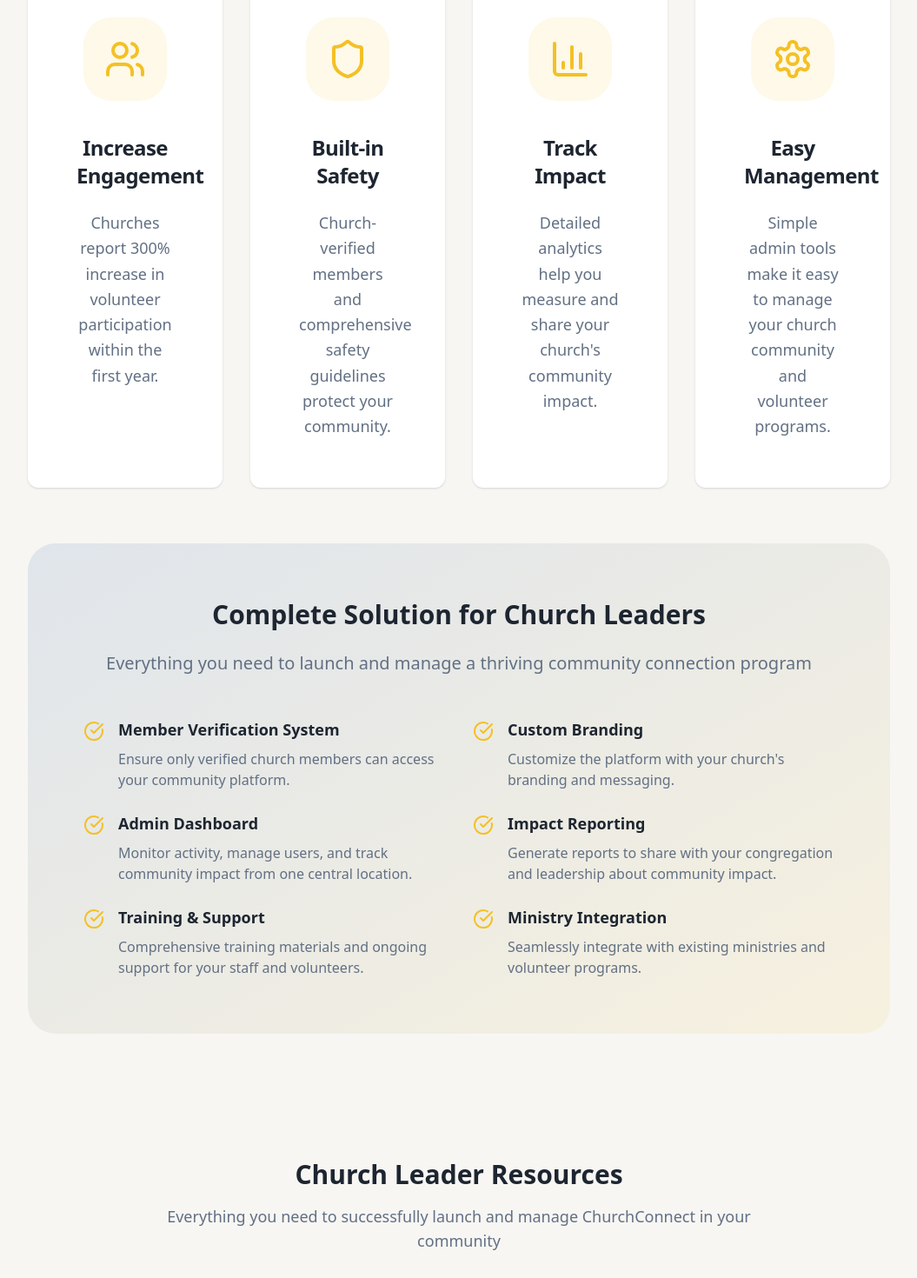
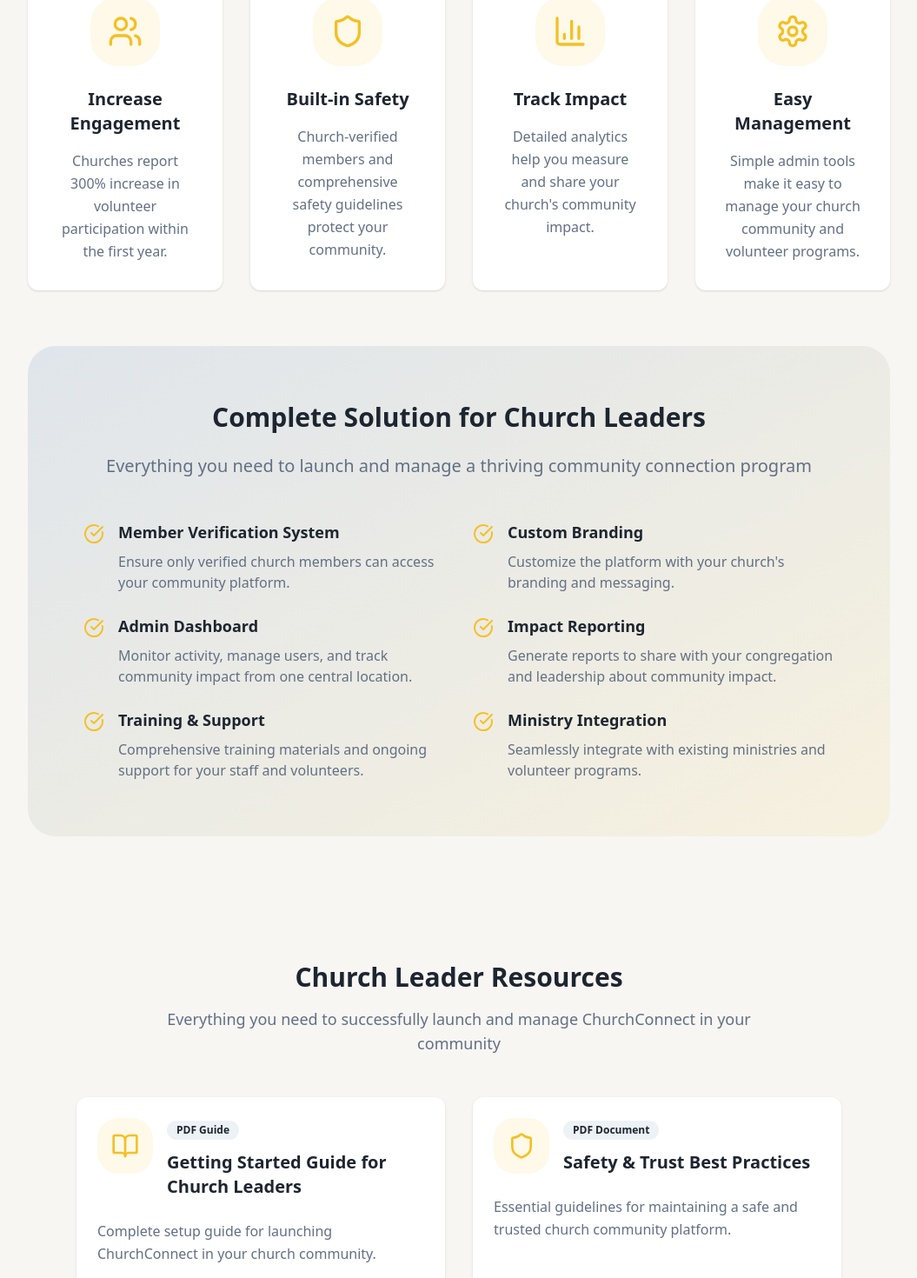
Before and after one commit to CYPKNFT/church-connect, a React (Vite) app: page /churches in a window 1280 px wide. Shown: the part 1287-2757 px from the top of the page at 87% size, without its empty margins (112-1167 px from the left). Built offline with nearby package versions, Linux system fonts and the light colour scheme.

Commit message:
Fix warped cards and glow

```diff
--- a/src/pages/Churches.tsx
+++ b/src/pages/Churches.tsx
@@ -145,57 +145,49 @@ export default function Churches() {
           </div>
 
           <div className="grid md:grid-cols-2 lg:grid-cols-4 gap-8">
-            <Card className="border-0 shadow-card hover:shadow-accent hover-lift bg-card backdrop-blur-sm group text-center p-8">
-              <CardHeader className="pb-6">
-                <div className="w-24 h-24 bg-accent/10 rounded-3xl flex items-center justify-center mx-auto mb-8 group-hover:bg-accent/20 transition-all duration-300 group-hover:scale-110">
-                  <Users className="w-12 h-12 text-accent" />
+            <Card className="border-0 shadow-card hover:shadow-accent hover-lift bg-card backdrop-blur-sm group text-center h-full">
+              <CardContent className="p-8 h-full flex flex-col">
+                <div className="w-20 h-20 bg-accent/10 rounded-3xl flex items-center justify-center mx-auto mb-6 group-hover:bg-accent/20 transition-all duration-300 group-hover:scale-110">
+                  <Users className="w-10 h-10 text-accent" />
                 </div>
-                <CardTitle className="text-2xl font-bold mb-4">Increase Engagement</CardTitle>
-              </CardHeader>
-              <CardContent>
-                <p className="text-muted-foreground text-lg leading-relaxed">
+                <h3 className="text-xl font-bold mb-4">Increase Engagement</h3>
+                <p className="text-muted-foreground leading-relaxed flex-grow">
                   Churches report 300% increase in volunteer participation within the first year.
                 </p>
               </CardContent>
             </Card>
 
-            <Card className="border-0 shadow-card hover:shadow-accent hover-lift bg-card backdrop-blur-sm group text-center p-8">
-              <CardHeader className="pb-6">
-                <div className="w-24 h-24 bg-accent/10 rounded-3xl flex items-center justify-center mx-auto mb-8 group-hover:bg-accent/20 transition-all duration-300 group-hover:scale-110">
-                  <Shield className="w-12 h-12 text-accent" />
+            <Card className="border-0 shadow-card hover:shadow-accent hover-lift bg-card backdrop-blur-sm group text-center h-full">
+              <CardContent className="p-8 h-full flex flex-col">
+                <div className="w-20 h-20 bg-accent/10 rounded-3xl flex items-center justify-center mx-auto mb-6 group-hover:bg-accent/20 transition-all duration-300 group-hover:scale-110">
+                  <Shield className="w-10 h-10 text-accent" />
                 </div>
-                <CardTitle className="text-2xl font-bold mb-4">Built-in Safety</CardTitle>
-              </CardHeader>
-              <CardContent>
-                <p className="text-muted-foreground text-lg leading-relaxed">
+                <h3 className="text-xl font-bold mb-4">Built-in Safety</h3>
+                <p className="text-muted-foreground leading-relaxed flex-grow">
                   Church-verified members and comprehensive safety guidelines protect your community.
                 </p>
               </CardContent>
             </Card>
 
-            <Card className="border-0 shadow-card hover:shadow-accent hover-lift bg-card backdrop-blur-sm group text-center p-8">
-              <CardHeader className="pb-6">
-                <div className="w-24 h-24 bg-accent/10 rounded-3xl flex items-center justify-center mx-auto mb-8 group-hover:bg-accent/20 transition-all duration-300 group-hover:scale-110">
-                  <BarChart3 className="w-12 h-12 text-accent" />
+            <Card className="border-0 shadow-card hover:shadow-accent hover-lift bg-card backdrop-blur-sm group text-center h-full">
+              <CardContent className="p-8 h-full flex flex-col">
+                <div className="w-20 h-20 bg-accent/10 rounded-3xl flex items-center justify-center mx-auto mb-6 group-hover:bg-accent/20 transition-all duration-300 group-hover:scale-110">
+                  <BarChart3 className="w-10 h-10 text-accent" />
                 </div>
-                <CardTitle className="text-2xl font-bold mb-4">Track Impact</CardTitle>
-              </CardHeader>
-              <CardContent>
-                <p className="text-muted-foreground text-lg leading-relaxed">
+                <h3 className="text-xl font-bold mb-4">Track Impact</h3>
+                <p className="text-muted-foreground leading-relaxed flex-grow">
                   Detailed analytics help you measure and share your church's community impact.
                 </p>
               </CardContent>
             </Card>
 
-            <Card className="border-0 shadow-card hover:shadow-accent hover-lift bg-card backdrop-blur-sm group text-center p-8">
-              <CardHeader className="pb-6">
-                <div className="w-24 h-24 bg-accent/10 rounded-3xl flex items-center justify-center mx-auto mb-8 group-hover:bg-accent/20 transition-all duration-300 group-hover:scale-110">
-                  <Settings className="w-12 h-12 text-accent" />
+            <Card className="border-0 shadow-card hover:shadow-accent hover-lift bg-card backdrop-blur-sm group text-center h-full">
+              <CardContent className="p-8 h-full flex flex-col">
+                <div className="w-20 h-20 bg-accent/10 rounded-3xl flex items-center justify-center mx-auto mb-6 group-hover:bg-accent/20 transition-all duration-300 group-hover:scale-110">
+                  <Settings className="w-10 h-10 text-accent" />
                 </div>
-                <CardTitle className="text-2xl font-bold mb-4">Easy Management</CardTitle>
-              </CardHeader>
-              <CardContent>
-                <p className="text-muted-foreground text-lg leading-relaxed">
+                <h3 className="text-xl font-bold mb-4">Easy Management</h3>
+                <p className="text-muted-foreground leading-relaxed flex-grow">
                   Simple admin tools make it easy to manage your church community and volunteer programs.
                 </p>
               </CardContent>
@@ -268,25 +260,22 @@ export default function Churches() {
               Everything you need to successfully launch and manage ChurchConnect in your community
             </p>
           </div>
-          <ScrollArea className="max-h-[800px] rounded-3xl">
-            <div className="grid md:grid-cols-2 gap-8" style={{ overflow: 'visible', paddingTop: '2rem', paddingBottom: '2rem', position: 'relative' }}>
+          <div className="grid md:grid-cols-2 gap-8 px-2">
             {resources.map((resource) => {
               const IconComponent = resource.icon;
               return (
-                  <Card key={resource.id} className="border-0 shadow-card hover:shadow-accent hover-lift bg-card backdrop-blur-sm group relative p-6 flex flex-col justify-between" style={{ minWidth: 0 }}>
-                    <CardHeader className="pb-4">
-                      <div className="flex items-start gap-4">
+                <Card key={resource.id} className="border-0 shadow-card hover:shadow-accent hover-lift bg-card backdrop-blur-sm group relative h-full">
+                  <CardContent className="p-6 h-full flex flex-col">
+                    <div className="flex items-start gap-4 mb-4">
                       <div className="w-16 h-16 bg-accent/10 rounded-2xl flex items-center justify-center group-hover:bg-accent/20 transition-colors flex-shrink-0">
                         <IconComponent className="w-8 h-8 text-accent" />
                       </div>
                       <div className="flex-1">
                         <Badge variant="secondary" className="mb-3">{resource.type}</Badge>
-                          <CardTitle className="text-xl font-bold mb-2">{resource.title}</CardTitle>
+                        <h3 className="text-xl font-bold mb-2">{resource.title}</h3>
                       </div>
                     </div>
-                    </CardHeader>
-                    <CardContent>
-                      <p className="text-muted-foreground leading-relaxed mb-6">{resource.description}</p>
+                    <p className="text-muted-foreground leading-relaxed mb-6 flex-grow">{resource.description}</p>
                     <Button className="w-full bg-primary hover:bg-primary-hover text-white">
                       <Download className="w-4 h-4 mr-2" />
                       Download Resource
@@ -296,7 +285,6 @@ export default function Churches() {
               );
             })}
           </div>
-          </ScrollArea>
         </section>
 
         {/* Leadership Stories Section */}
@@ -308,12 +296,11 @@ export default function Churches() {
             </p>
           </div>
 
-          <ScrollArea className="max-h-[800px] rounded-3xl group">
-            <div className="grid md:grid-cols-2 gap-8 pr-4" style={{ overflow: 'visible', paddingTop: '2rem', paddingBottom: '2rem' }}>
+          <div className="grid md:grid-cols-2 gap-8 px-2">
             {leadershipStories.map((story) => (
-                <Card key={story.id} className="border-0 shadow-card hover:shadow-accent hover-lift bg-card backdrop-blur-sm group p-8 flex flex-col justify-between" style={{ minWidth: 0 }}>
-                  <CardContent>
-                    <div className="grid lg:grid-cols-3 gap-8 items-center">
+              <Card key={story.id} className="border-0 shadow-card hover:shadow-accent hover-lift bg-card backdrop-blur-sm group h-full">
+                <CardContent className="p-8 h-full flex flex-col">
+                  <div className="grid lg:grid-cols-3 gap-8 items-center h-full">
                     <div className="lg:col-span-2">
                       <h4 className="text-xl font-bold text-foreground mb-2">{story.pastor}, {story.title}</h4>
                       <div className="text-muted-foreground mb-2">{story.church} &mdash; {story.location}</div>
@@ -339,7 +326,6 @@ export default function Churches() {
               </Card>
             ))}
           </div>
-          </ScrollArea>
         </section>
 
         {/* CTA Section */}
```
Lines whose indentation alone changed are shown as unchanged.
